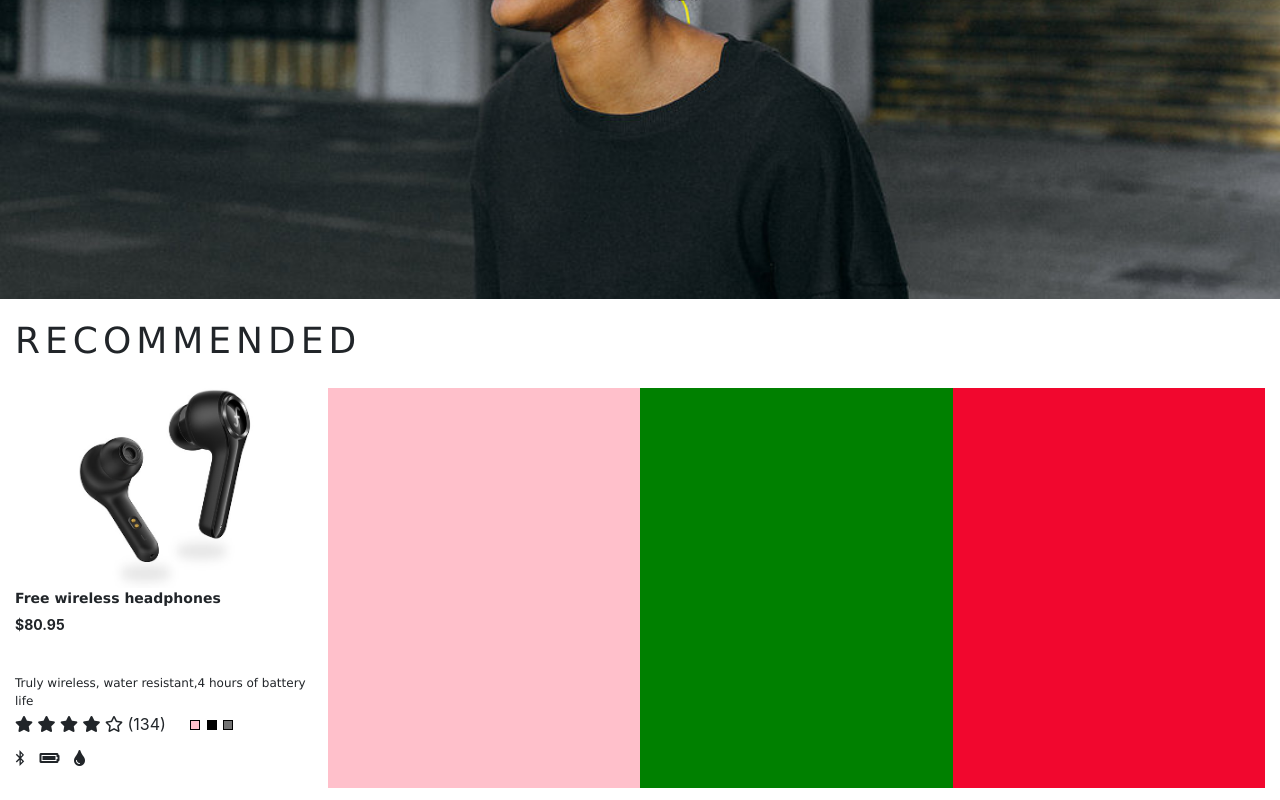
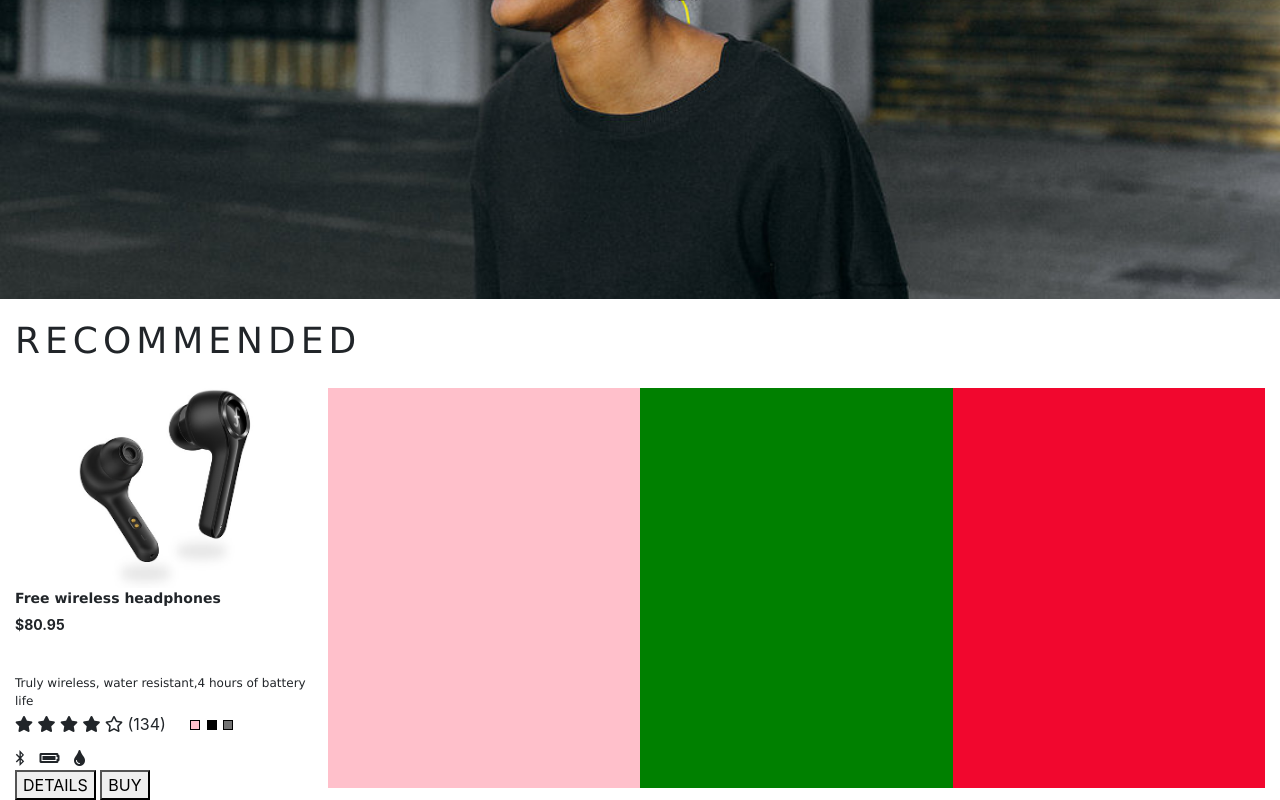
Before and after one commit to fa6oomawad/Ecommerce1, a plain HTML site: page index.html in a window 1280 px wide. Shown: the part 501-1301 px from the top of the page. Drawn offline with nearby package versions, Linux system fonts and the light colour scheme; a script that the page names is missing.

Commit message:
overlay for hovering added

```diff
--- a/index.html
+++ b/index.html
@@ -70,7 +70,13 @@
         <i class="fas fa-tint"></i>
 </div>
 </div>
+<div class="overlay">
+<button class="detailsButton">DETAILS</button>
+<button class="detailsButton another">BUY</button>
+
     </div>
+    </div>
+
 </div>
 <div class="col" >
         <div class="product" style="background-color:pink;">
```
